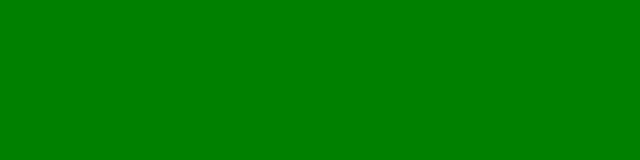
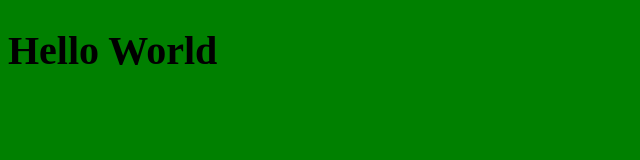
Before and after one commit to ChristianBDevezas/git-project, a plain HTML site: page index.html in a window 1280 px wide. Shown: the whole page, without its empty margins (0-640 px from the left). Drawn offline with Linux system fonts and the light colour scheme.

Commit message:
create js file

```diff
--- a/index.html
+++ b/index.html
@@ -7,6 +7,6 @@
     <link rel="stylesheet" href="style.css">
 </head>
 <body>
-
+    <h1>Hello World</h1>
 </body>
 </html>
--- a/style.css
+++ b/style.css
@@ -1,3 +1,7 @@
 body {
     background-color: green;
 }
+
+h1 {
+    font-size: 40px;
+}
```
Also changed, not shown: script.js (added).
